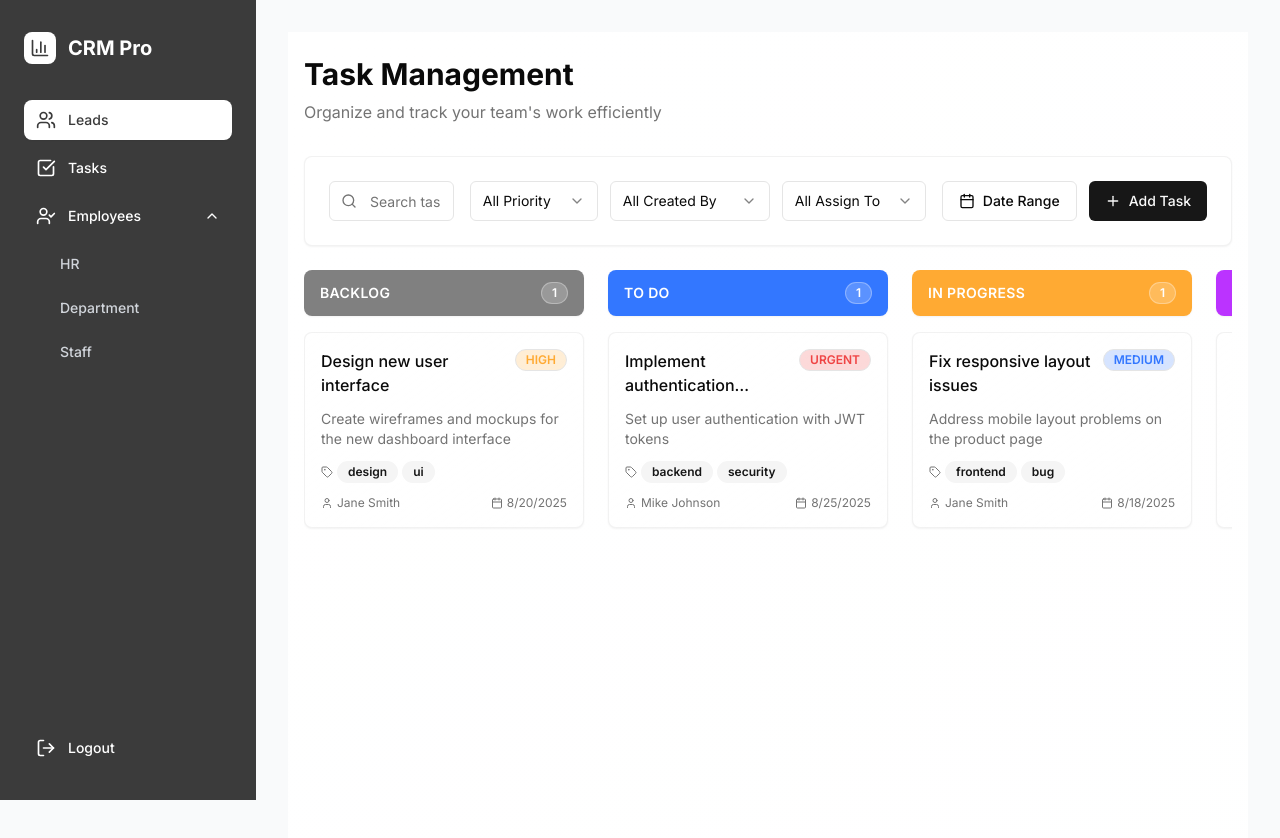
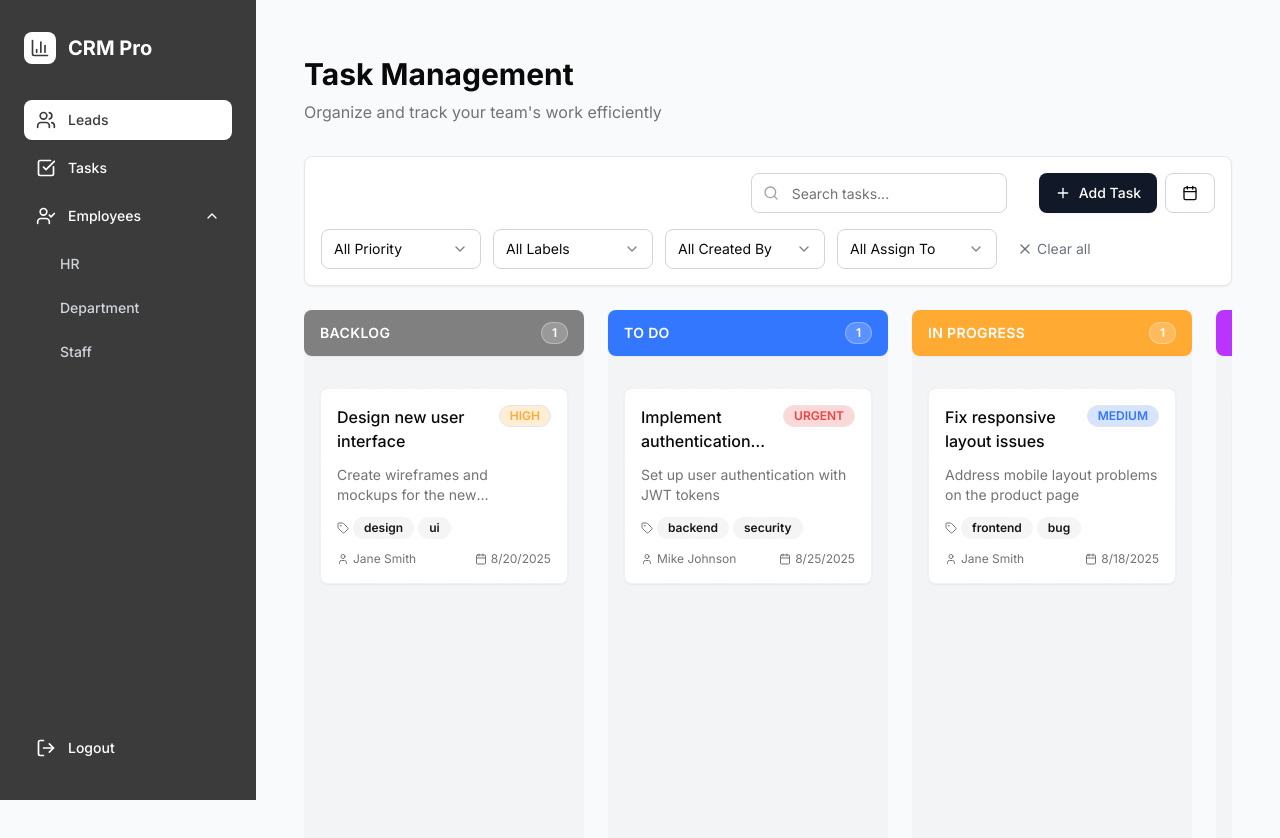
Before and after one commit to CRM-Application-Project/Client-Task-Frontend-Project, a Next.js app: page /lead in a window 1280 px wide. Shown: the top 838 px of the page. Built offline with nearby package versions, Linux system fonts and the light colour scheme.

Commit message:
added changes

```diff
--- a/app/lead/Lead.tsx
+++ b/app/lead/Lead.tsx
@@ -132,8 +132,13 @@ const Index = () => {
     setEditingTask(undefined);
   };
 
+  const handleClearAllFilters = () => {
+    setFilters({});
+    setSearchQuery("");
+  };
+
   return (
-    <div className="min-h-screen bg-gradient-to-br from-background to-background/95">
+    <div className="min-h-screen ">
       <div className="container mx-auto px-4 py-6">
         {/* Header */}
         <div className="mb-8">
@@ -148,6 +153,7 @@ const Index = () => {
           onAddTask={() => setIsAddModalOpen(true)}
           searchQuery={searchQuery}
           onSearchChange={setSearchQuery}
+          onClearAllFilters={handleClearAllFilters}
         />
 
         {/* Task Board */}
--- a/components/task/TaskColumn.tsx
+++ b/components/task/TaskColumn.tsx
@@ -41,8 +41,8 @@ export const TaskColumn = ({ status, tasks, onEditTask }: TaskColumnProps) => {
   const config = statusConfig[status];
 
   return (
-    <div className="flex-1 min-w-[280px]">
-      <div className="mb-4">
+    <div className="flex-1 min-w-[280px] bg-gray-100">
+      <div className="mb-4 ">
         <div className={`${config.color} ${config.textColor} px-4 py-3 rounded-lg flex items-center justify-between shadow-sm`}>
           <h2 className="font-semibold text-sm uppercase tracking-wide">
             {config.title}
@@ -53,7 +53,7 @@ export const TaskColumn = ({ status, tasks, onEditTask }: TaskColumnProps) => {
         </div>
       </div>
 
-      <div className="space-y-3 min-h-[500px]">
+      <div className="space-y-3 min-h-[500px] p-4">
         {tasks.map((task) => (
           <TaskCard
             key={task.id}
--- a/components/task/TaskFilters.tsx
+++ b/components/task/TaskFilters.tsx
@@ -1,12 +1,11 @@
 "use client";
-import { Search, Calendar, Plus, X } from "lucide-react";
+import { Search, Calendar, Plus, X, ChevronDown } from "lucide-react";
 import { Input } from "@/components/ui/input";
 import { Button } from "@/components/ui/button";
 import { Select, SelectContent, SelectItem, SelectTrigger, SelectValue } from "@/components/ui/select";
-import { Badge } from "@/components/ui/badge";
-import { TaskFilters as TaskFiltersType, TaskPriority } from "../../lib/task";
 import { DateRangePicker } from "./DateRangePicker";
 import { useState } from "react";
+import { TaskFilters as TaskFiltersType, TaskPriority } from "../../lib/task";
 
 interface TaskFiltersProps {
   filters: TaskFiltersType;
@@ -14,6 +13,7 @@ interface TaskFiltersProps {
   onAddTask: () => void;
   searchQuery: string;
   onSearchChange: (query: string) => void;
+  onClearAllFilters: () => void;
 }
 
 export const TaskFilters = ({
@@ -21,7 +21,8 @@ export const TaskFilters = ({
   onFiltersChange,
   onAddTask,
   searchQuery,
-  onSearchChange
+  onSearchChange,
+  onClearAllFilters
 }: TaskFiltersProps) => {
   const priorities: TaskPriority[] = ['LOW', 'MEDIUM', 'HIGH', 'URGENT'];
   const [isDatePickerOpen, setIsDatePickerOpen] = useState(false);
@@ -35,23 +36,59 @@ export const TaskFilters = ({
   };
 
   return (
-    <>
-      <div className="bg-card p-6 rounded-lg shadow-sm border border-border/50 mb-6">
-        <div className="flex flex-col lg:flex-row gap-4 items-start lg:items-center justify-between">
-          <div className="flex flex-col sm:flex-row gap-4 flex-1">
-            {/* Search */}
-            <div className="relative flex-1 max-w-md">
-              <Search className="absolute left-3 top-1/2 transform -translate-y-1/2 text-muted-foreground h-4 w-4" />
+    <div className="bg-white p-4 rounded-lg shadow-sm mb-6 border border-gray-200">
+      {/* Top Row */}
+      <div className="flex flex-col md:flex-row gap-4 items-start md:items-center justify-between mb-4">
+        {/* Date Range */}
+        {filters.dateRange && (
+          <div className="flex items-center bg-white px-3 py-1.5 rounded-md border border-gray-200 text-sm">
+            <Calendar className="h-4 w-4 text-gray-500 mr-2" />
+            <span className="text-gray-700">
+              {filters.dateRange.from.toLocaleDateString('en-US', { day: 'numeric', month: 'short', year: 'numeric' })} -
+              {filters.dateRange.to.toLocaleDateString('en-US', { day: 'numeric', month: 'short', year: 'numeric' })}
+            </span>
+            <button
+              onClick={clearDateRange}
+              className="ml-2 text-gray-400 hover:text-gray-600"
+            >
+              <X className="h-4 w-4" />
+            </button>
+          </div>
+        )}
+
+    {/* Search Bar */}
+<div className="relative w-64 ml-auto mr-4">
+  <Search className="absolute left-3 top-1/2 transform -translate-y-1/2 text-gray-400 h-4 w-4" />
   <Input
     placeholder="Search tasks..."
     value={searchQuery}
     onChange={(e) => onSearchChange(e.target.value)}
-                className="pl-10"
+    className="pl-10 rounded-lg border-gray-300 focus-visible:ring-2 focus-visible:ring-primary/50"
   />
 </div>
 
-            {/* Filters */}
-            <div className="flex gap-3 flex-wrap">
+
+        {/* Action Buttons */}
+        <div className="flex items-center gap-2">
+          <Button
+            onClick={onAddTask}
+            className="bg-gray-900 text-white hover:bg-gray-800 rounded-lg shadow-sm"
+          >
+            <Plus className="h-4 w-4 mr-2" />
+            Add Task
+          </Button>
+          <Button
+            variant="outline"
+            onClick={() => setIsDatePickerOpen(true)}
+            className="border-gray-300 rounded-lg"
+          >
+            <Calendar className="h-4 w-4" />
+          </Button>
+        </div>
+      </div>
+
+      {/* Filter Row */}
+      <div className="flex flex-wrap items-center gap-3">
         <Select
           value={filters.priority || "all"}
           onValueChange={(value) =>
@@ -61,8 +98,10 @@ export const TaskFilters = ({
             })
           }
         >
-                <SelectTrigger className="w-32">
-                  <SelectValue placeholder="Priority" />
+          <SelectTrigger className="w-40 rounded-lg border-gray-300">
+            <div className="flex items-center">
+              <SelectValue placeholder="All Priority" />
+            </div>
           </SelectTrigger>
           <SelectContent>
             <SelectItem value="all">All Priority</SelectItem>
@@ -75,6 +114,28 @@ export const TaskFilters = ({
         </Select>
 
         <Select
+          value={Array.isArray(filters.labels) ? filters.labels[0] ?? "all" : filters.labels || "all"}
+          onValueChange={(value) =>
+            onFiltersChange({
+              ...filters,
+              labels: value === "all" ? undefined : [value]
+            })
+          }
+        >
+          <SelectTrigger className="w-40 rounded-lg border-gray-300">
+            <div className="flex items-center">
+              <SelectValue placeholder="All Labels" />
+            </div>
+          </SelectTrigger>
+          <SelectContent>
+            <SelectItem value="all">All Labels</SelectItem>
+            <SelectItem value="Frontend">Frontend</SelectItem>
+            <SelectItem value="Backend">Backend</SelectItem>
+            <SelectItem value="Bug">Bug</SelectItem>
+          </SelectContent>
+        </Select>
+
+        <Select
           value={filters.createdBy || "all"}
           onValueChange={(value) =>
             onFiltersChange({
@@ -83,8 +144,10 @@ export const TaskFilters = ({
             })
           }
         >
-                <SelectTrigger className="w-40">
-                  <SelectValue placeholder="Created By" />
+          <SelectTrigger className="w-40 rounded-lg border-gray-300">
+            <div className="flex items-center">
+              <SelectValue placeholder="All Created By" />
+            </div>
           </SelectTrigger>
           <SelectContent>
             <SelectItem value="all">All Created By</SelectItem>
@@ -103,8 +166,10 @@ export const TaskFilters = ({
             })
           }
         >
-                <SelectTrigger className="w-36">
-                  <SelectValue placeholder="Assign To" />
+          <SelectTrigger className="w-40 rounded-lg border-gray-300">
+            <div className="flex items-center">
+              <SelectValue placeholder="All Assigned To" />
+            </div>
           </SelectTrigger>
           <SelectContent>
             <SelectItem value="all">All Assign To</SelectItem>
@@ -113,36 +178,14 @@ export const TaskFilters = ({
             <SelectItem value="Mike Johnson">Mike Johnson</SelectItem>
           </SelectContent>
         </Select>
-            </div>
-          </div>
 
-          {/* Date Range and Add Button */}
-          <div className="flex items-center gap-3">
-            {filters.dateRange && (
-              <Badge variant="secondary" className="flex items-center gap-2">
-                <Calendar className="h-3 w-3" />
-                {filters.dateRange.from.toLocaleDateString()} - {filters.dateRange.to.toLocaleDateString()}
-                <button onClick={clearDateRange} className="hover:text-destructive">
-                  <X className="h-3 w-3" />
+        <button
+          onClick={onClearAllFilters}
+          className="flex items-center text-sm text-gray-500 hover:text-gray-700 ml-2"
+        >
+          <X className="h-4 w-4 mr-1" />
+          Clear all
         </button>
-              </Badge>
-            )}
-
-            <Button
-              variant="outline"
-              onClick={() => setIsDatePickerOpen(true)}
-              className="flex items-center gap-2"
-            >
-              <Calendar className="h-4 w-4" />
-              Date Range
-            </Button>
-
-            <Button onClick={onAddTask} className="bg-primary text-primary-foreground hover:bg-primary/90">
-              <Plus className="h-4 w-4 mr-2" />
-              Add Task
-            </Button>
-          </div>
-        </div>
       </div>
 
       <DateRangePicker
@@ -151,6 +194,6 @@ export const TaskFilters = ({
         onSelect={handleDateRangeSelect}
         initialRange={filters.dateRange}
       />
-    </>
+    </div>
   );
 };
```
Lines whose indentation alone changed are shown as unchanged.
